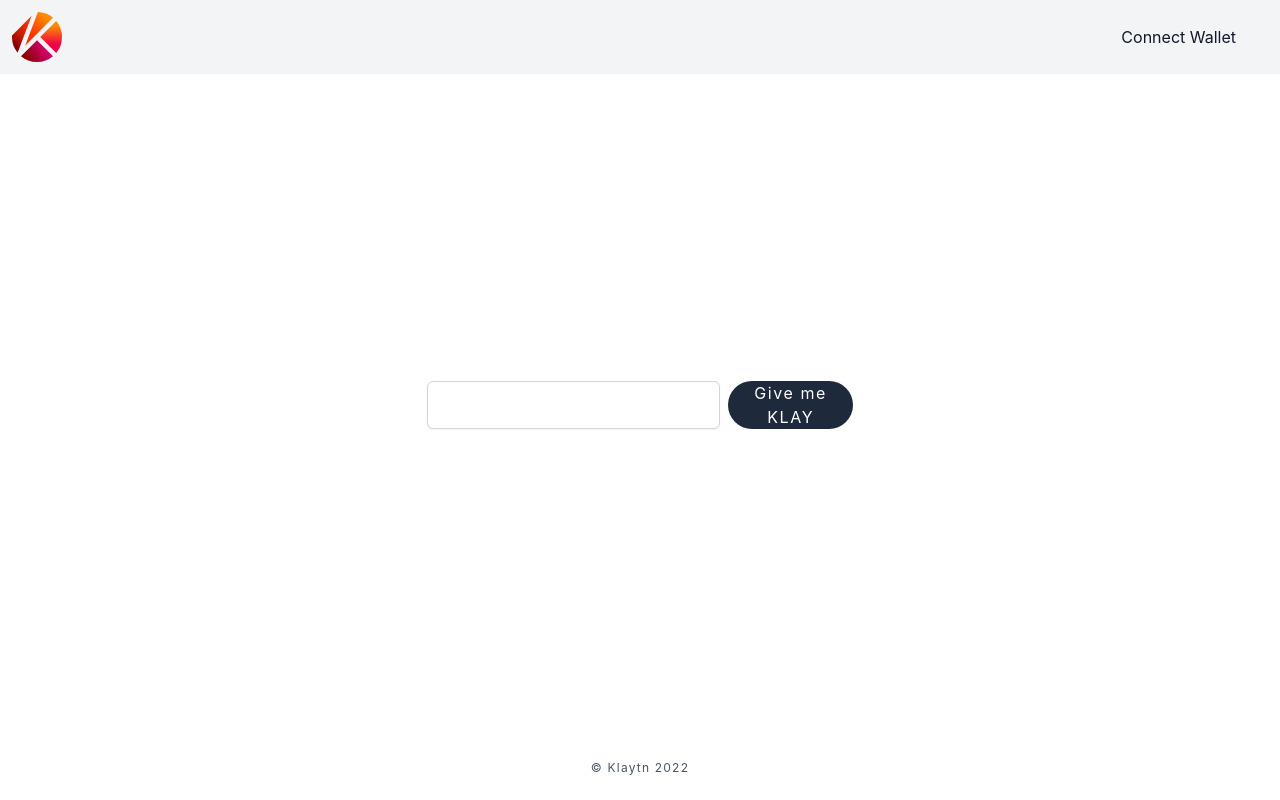
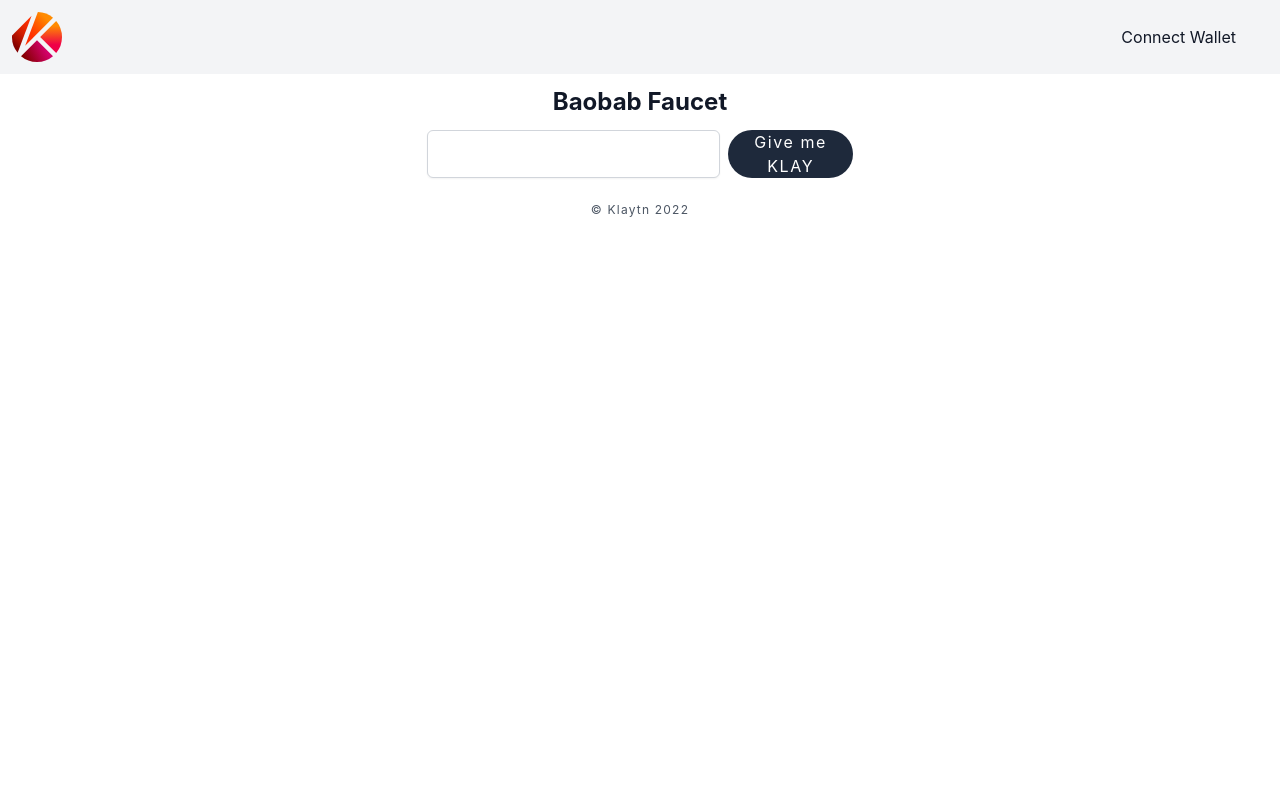
Before and after one commit to chloe-klatyn/klay-faucet, a React (Create React App) app in the folder frontend/: page / in a window 1280 px wide. Built offline with nearby package versions, Linux system fonts and the light colour scheme; no server answers.

Commit message:
added intro panel

```diff
--- a/frontend/src/App.tsx
+++ b/frontend/src/App.tsx
@@ -1,12 +1,16 @@
 import Header from './components/Header'
 import Footer from './components/Footer'
+import Intro from './components/Intro'
 import AddressInput from './components/AddressInput'
 
 const App = () => {
   return (
-    <div className="flex flex-col min-h-screen justify-between">
+    <div className="flex flex-col min-h-screen">
       <Header />
-      <AddressInput />
+      <div>
+        <Intro />
+        <AddressInput />
+      </div>
       <Footer />
     </div>
   )
--- /dev/null
+++ b/frontend/src/components/Intro.tsx
@@ -0,0 +1,9 @@
+const Intro = () => {
+  return (
+    <div className="flex justify-center text-2xl font-bold place-content-between p-3 items-center text-gray-900">
+      <div>Baobab Faucet</div>
+    </div>
+  )
+}
+
+export default Intro
```
